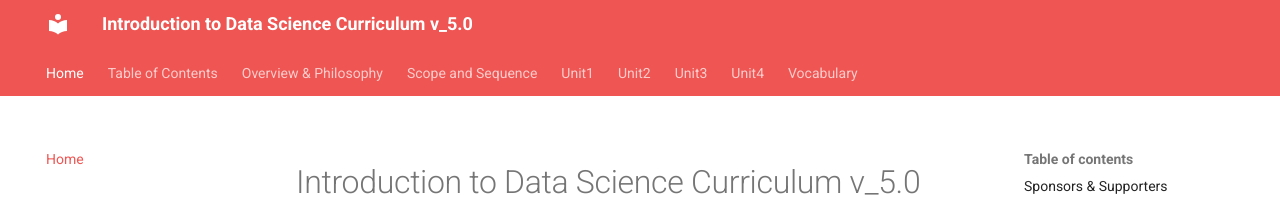
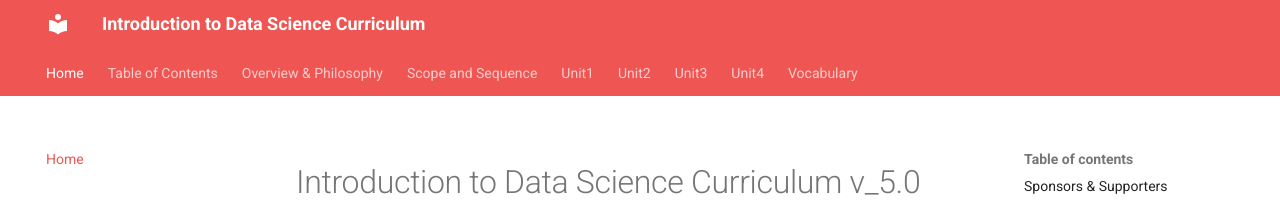
Before and after one commit to ThinkDataEd/student, an MkDocs documentation site: the page built from docs/index.md, in a window 1280 px wide. Shown: the top 205 px of the page. Built offline with MkDocs 1.6.1 and Material for MkDocs 9.7.7, drawn with Linux system fonts in a browser that asks for light colours.

Commit message:
Update mkdocs.yml
removed version number

```diff
--- a/mkdocs.yml
+++ b/mkdocs.yml
@@ -7,7 +7,7 @@ plugins: []
 #  - pdf-export:
 #        verbose: true
 
-site_name: Introduction to Data Science Curriculum v_5.0
+site_name: Introduction to Data Science Curriculum
 markdown_extensions:
   - admonition
   - pymdownx.arithmatex
```
